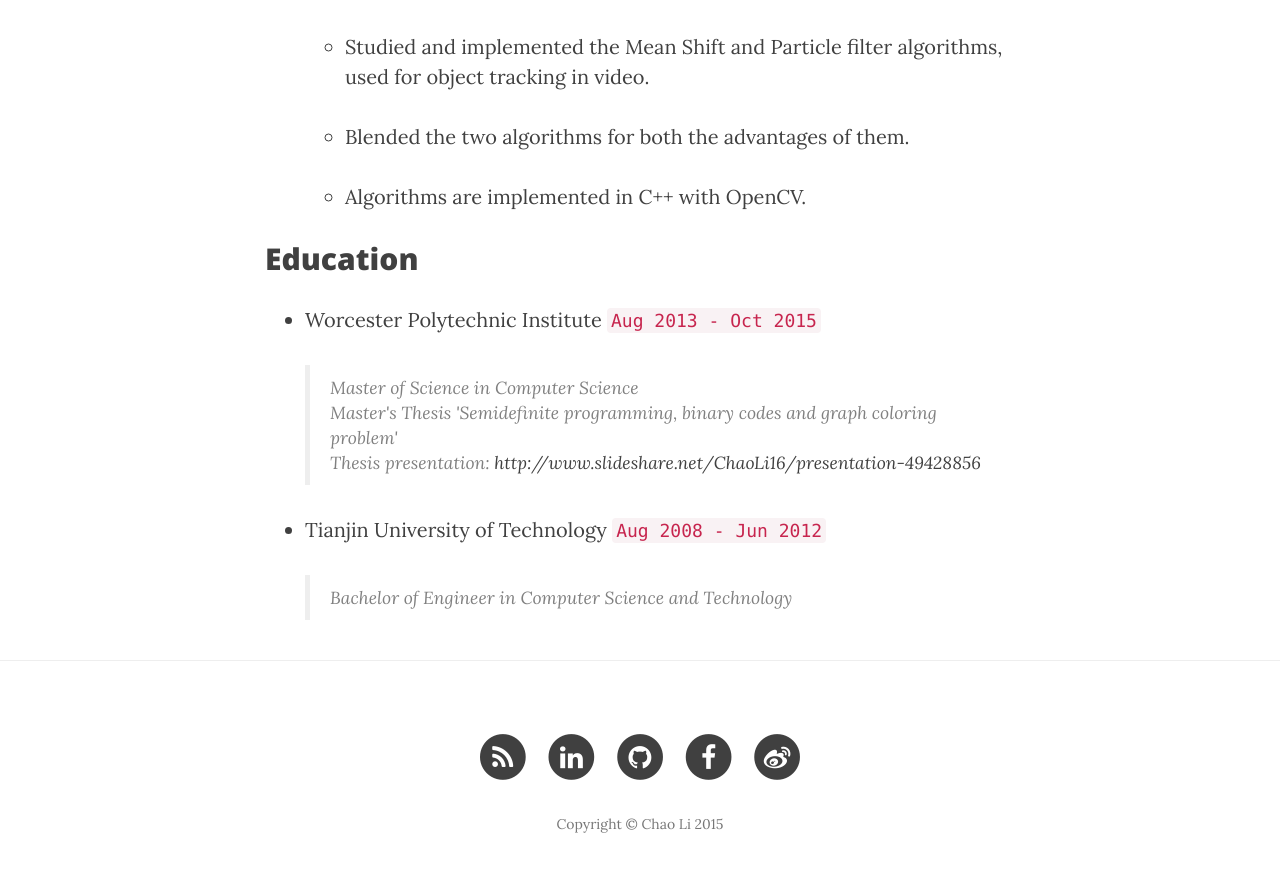
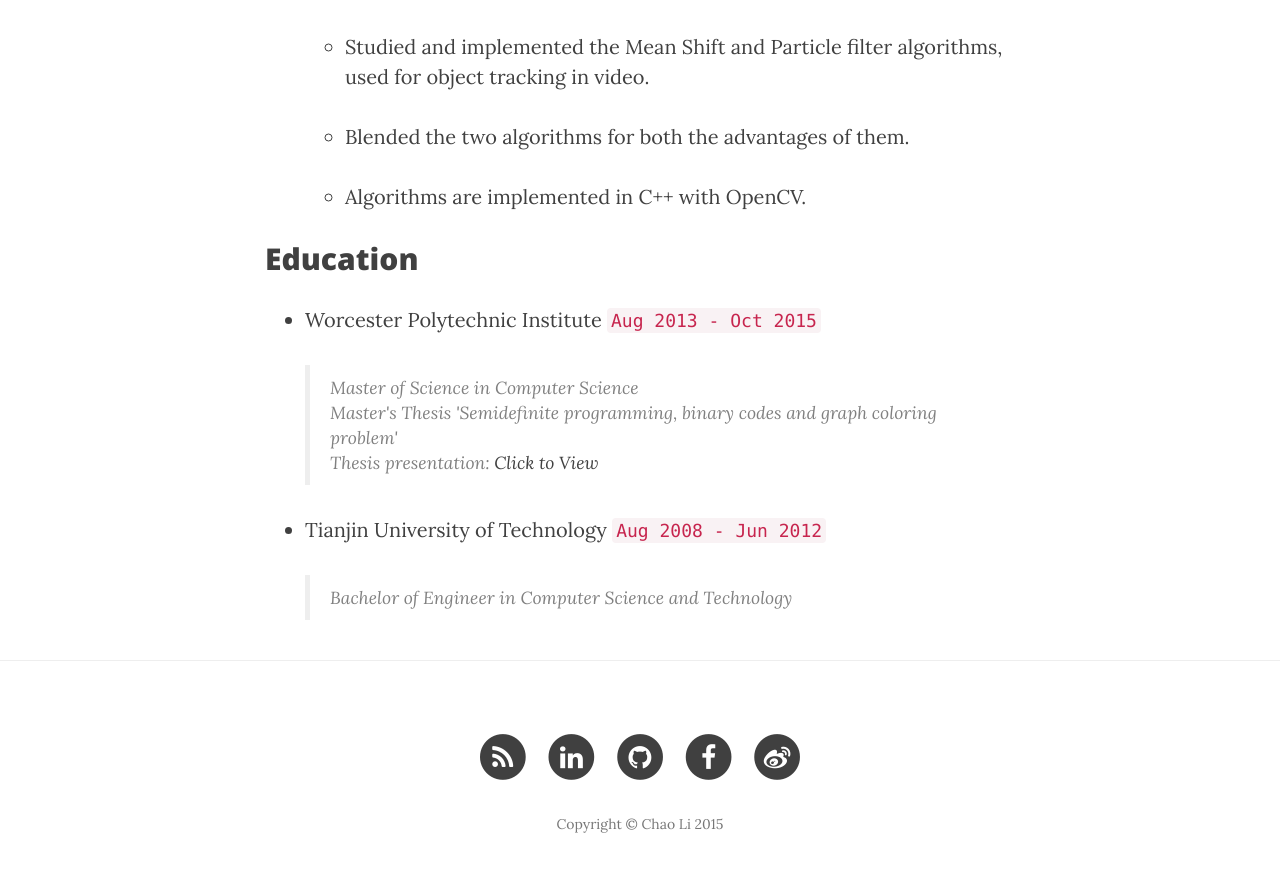
Before and after one commit to Mungyi/chaopli.github.io, a Jekyll site: the page built from about.html, in a window 1280 px wide and 900 px high, scrolled down 3335 px. Shown: the top 872 px of the window. Built offline with Jekyll 4.4.1, drawn with Linux system fonts in a browser that asks for light colours; nearby versions of some CDN libraries.

Commit message:
updated cv

```diff
--- a/about.html
+++ b/about.html
@@ -99,7 +99,7 @@ header-img: "img/about-bg.jpg"
 <blockquote>
 	Master of Science in Computer Science</br>
 	Master's Thesis <em>'Semidefinite programming, binary codes and graph coloring problem'</em> </br>
-	Thesis presentation: <a href="http://www.slideshare.net/ChaoLi16/presentation-49428856">http://www.slideshare.net/ChaoLi16/presentation-49428856</a>
+	Thesis presentation: <a href="http://www.slideshare.net/ChaoLi16/presentation-49428856">Click to View</a>
 </blockquote></li>
 <li><p>Tianjin University of Technology <code>Aug 2008 - Jun 2012</code></p>
 
```
